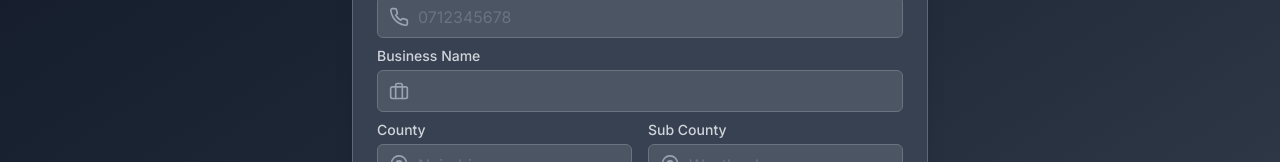
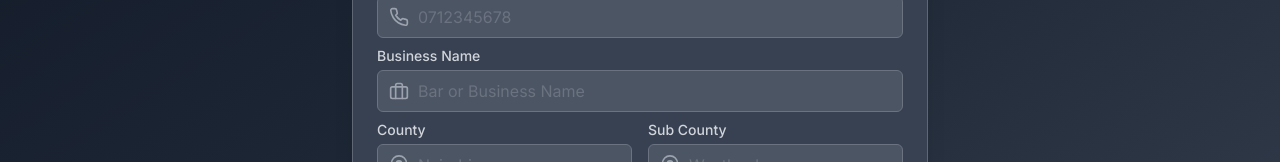
Before and after one commit to Yator1/shehena-web, a React (Vite) app: page /auth in a window 1280 px wide. Both pictures are taken after a click on the button "Sign up". Shown: the part 309-471 px from the top of the page. Built offline with nearby package versions, Linux system fonts and the light colour scheme.

Commit message:
registration update

```diff
--- a/src/components/auth/RegisterForm.jsx
+++ b/src/components/auth/RegisterForm.jsx
@@ -151,7 +151,7 @@ const RegisterForm = ({ onSwitch }) => {
 
       <div>
         <label
-          htmlFor="user_phone"
+          htmlFor="bar_name"
           className="block text-sm font-medium text-gray-300 mb-1"
         >
           Business Name
@@ -161,13 +161,14 @@ const RegisterForm = ({ onSwitch }) => {
             <FiBriefcase className="h-5 w-5 text-gray-400" />
           </div>
           <input
-            id="user_phone"
-            name="user_phone"
-            type="tel"
+            id="bar_name"
+            name="bar_name"
+            type="text"
             required
             value={formData.bar_name}
             onChange={handleChange}
             className="input block w-full pl-10 pr-3 py-2"
+            placeholder="Bar or Business Name"
           />
         </div>
       </div>
--- a/src/pages/CheckoutPage.jsx
+++ b/src/pages/CheckoutPage.jsx
@@ -516,7 +516,7 @@ const CheckoutPage = () => {
 
             <div className="border-t border-dark-600 pt-4 space-y-3">
               <div className="flex justify-between">
-                <span className="text-gray-300">Subtotal(tax inclusive)</span>
+                <span className="text-gray-300">Total(tax inclusive)</span>
                 <span className="text-white">KES {totalAmount}</span>
               </div>
               {/* <div className="flex justify-between">
```
